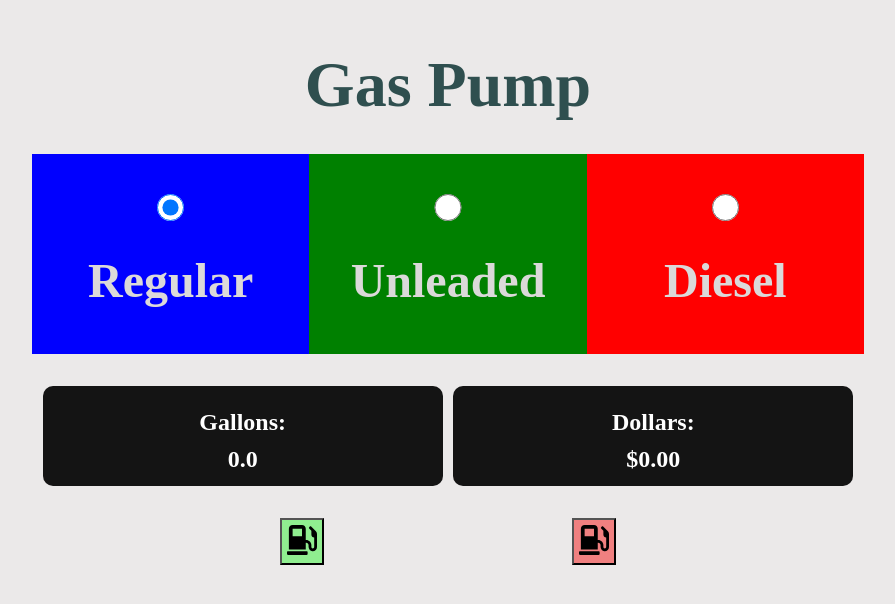
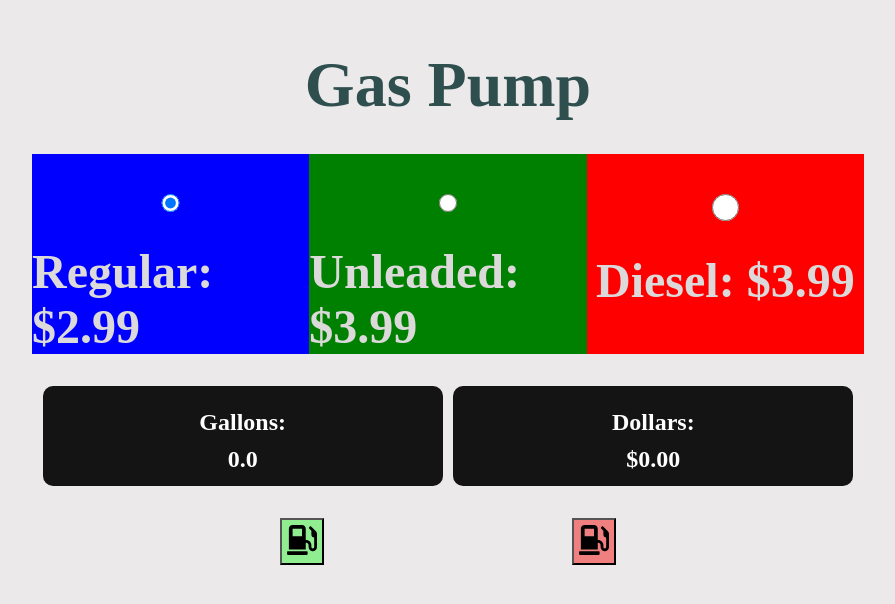
Before and after one commit to LisaTrevis/react-gas-pump, a React (Create React App) app: page / in a window 1280 px wide. Shown: the top 604 px of the page, without its empty margins (192-1087 px from the left). Built offline with nearby package versions, Linux system fonts and the light colour scheme.

Commit message:
Updated gas prices

```diff
--- a/src/App.js
+++ b/src/App.js
@@ -43,7 +43,7 @@ const App = () => {
             onClick={handleClick}
           />
           <span className="label">
-            <label htmlFor="regular">Regular</label>
+            <label htmlFor="regular">Regular: $2.99</label>
           </span>
         </div>
         <div className="gas-type">
@@ -55,7 +55,7 @@ const App = () => {
             onClick={handleClick}
           />
           <span className="label">
-            <label htmlFor="unleaded">Unleaded</label>
+            <label htmlFor="unleaded">Unleaded: $3.99</label>
           </span>
         </div>
         <div className="gas-type">
@@ -67,7 +67,7 @@ const App = () => {
             onClick={handleClick}
           />
           <span className="label">
-            <label htmlFor="diesel">Diesel</label>
+            <label htmlFor="diesel">Diesel: $3.99</label>
           </span>
         </div>
       </div>
```
